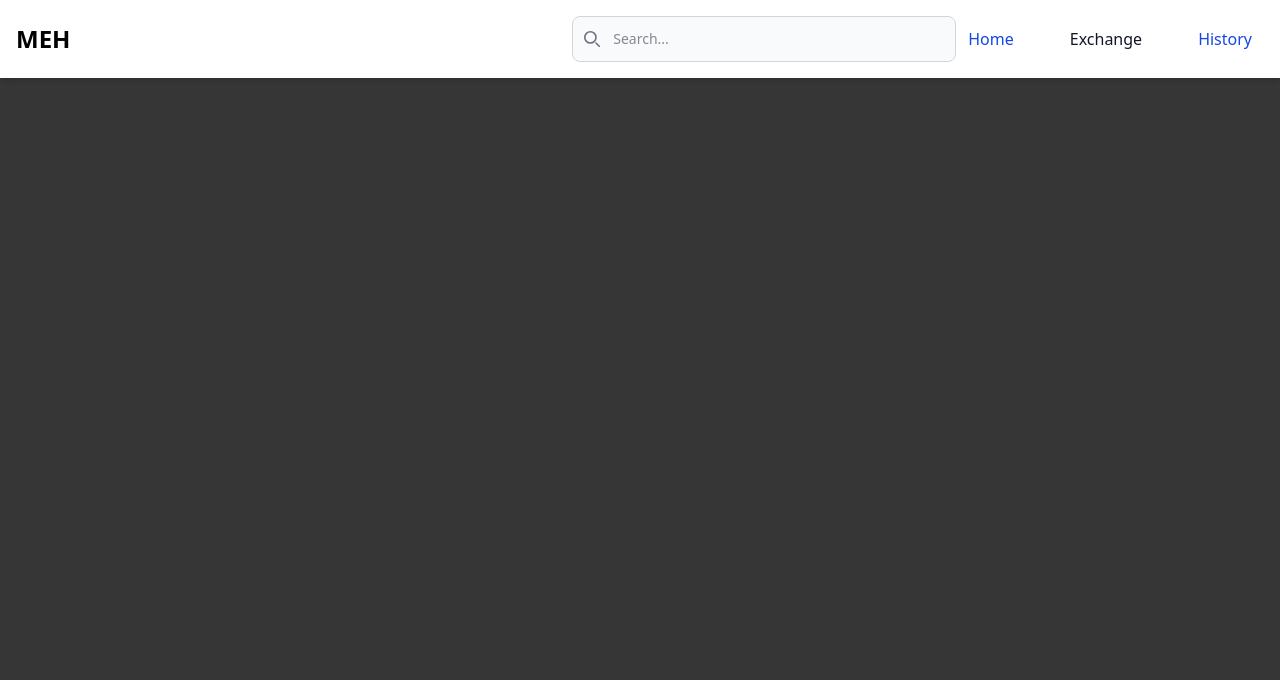
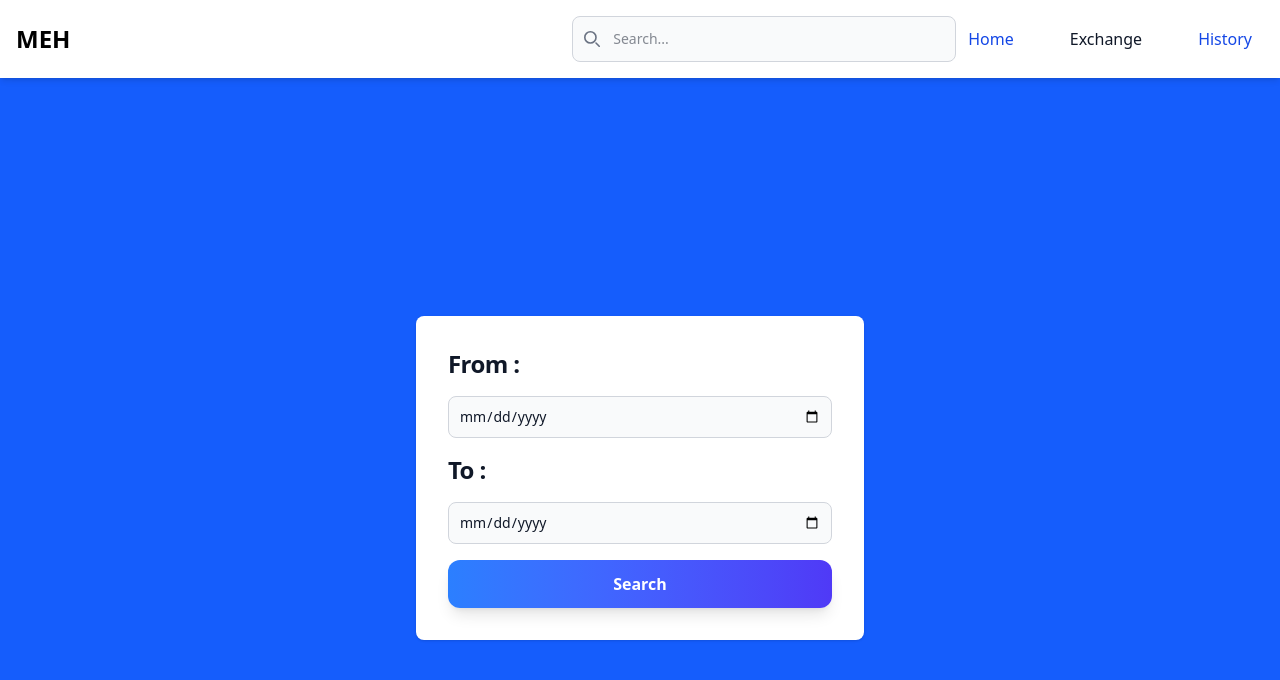
Before and after one commit to Mushtaq1295/MEH-v1, a React (Vite) app in the folder frontend/: page /history/datefilter in a window 1280 px wide. Shown: the top 680 px of the page. Built offline with nearby package versions, Linux system fonts and the light colour scheme; no server answers; a web font is replaced by a local one.

Commit message:
date function is added UI

```diff
--- a/frontend/src/App.jsx
+++ b/frontend/src/App.jsx
@@ -12,7 +12,8 @@ import EnginesList from "./components/Engines/EnginesList";
 import { EnginesProvider } from "./contexts/EnginesContext";
 import { AccessoriesProvider } from "./contexts/AccessoriesContext";
 import HistoryAllCards from "./components/History/HistoryAllCards";
-import History from "./components/Header/History";
+import DateFilter from "./components/Header/DateFilter";
+
 
 const App = () => {
   return (
@@ -32,7 +33,8 @@ const App = () => {
             <Route path="/accessories/:id/accessedit" element={<AccessEditForm />} />
             <Route path="/accessories/:id/accesscheckout" element={<AccessCheckoutForm />} />
 
-            {/* <Route path="/history" element={<HistoryAllCards />} /> */}
+            <Route path="/history" element={<HistoryAllCards />} />
+            <Route path="/history/datefilter" element={<DateFilter/>}/>
           </Routes>
         </Router>
       </AccessoriesProvider>
--- /dev/null
+++ b/frontend/src/components/Header/DateFilter.jsx
@@ -0,0 +1,58 @@
+import React from 'react'
+
+const DateFilter = () => {
+  return (
+    <>
+      <section className="min-h-screen bg-blue-600 dark:bg-gray-900">
+        <div className="flex flex-col items-center justify-center px-6 py-8 mx-auto md:h-screen lg:py-0">
+          <div className="w-full bg-white rounded-lg shadow dark:border sm:max-w-md xl:p-0 dark:bg-gray-800 dark:border-gray-700">
+            <div className="p-3 space-y-4 sm:p-8">
+              {/* <h1 className="text-xl font-bold tracking-tight text-gray-900 md:text-2xl dark:text-white">
+                Edit Item
+              </h1> */}
+              <form className="space-y-4" >
+              <div>
+                  <label
+                    htmlFor="from"
+                    className="text-xl font-bold tracking-tight text-gray-900 md:text-2xl dark:text-white"
+                  >
+                    From :
+                  </label>
+                  <input
+                    type="date"
+                    name="from"
+                    className="mt-4 bg-gray-50 border border-gray-300 text-gray-900 text-sm rounded-lg focus:ring-primary-600 focus:border-primary-600 block w-full p-2.5 dark:bg-gray-700 dark:border-gray-600 dark:placeholder-gray-400 dark:text-white"
+                    required
+                  />
+                </div>
+                <div>
+                  <label
+                    htmlFor="to"
+                    className="text-xl font-bold tracking-tight text-gray-900 md:text-2xl dark:text-white"
+                  >
+                    To :
+                  </label>
+                  <input
+                    type="date"
+                    name="to"
+                    value={Date.now()}
+                    className="mt-4 bg-gray-50 border border-gray-300 text-gray-900 text-sm rounded-lg focus:ring-primary-600 focus:border-primary-600 block w-full p-2.5 dark:bg-gray-700 dark:border-gray-600 dark:placeholder-gray-400 dark:text-white"
+                    required
+                  />
+                </div>
+                <button
+                  type="submit"
+                  className="w-full text-white bg-gradient-to-r from-blue-500 to-indigo-600 hover:from-indigo-600 hover:to-blue-500 transition-all duration-300 ease-in-out focus:ring-4 focus:outline-none focus:ring-blue-300 font-semibold rounded-xl text-base px-6 py-3 text-center shadow-lg transform hover:scale-105 cursor-pointer"
+                >
+                  Search
+                </button>
+              </form>
+            </div>
+          </div>
+        </div>
+      </section>
+    </>
+  )
+}
+
+export default DateFilter
--- a/frontend/src/components/Header/History.jsx
+++ /dev/null
@@ -1,11 +0,0 @@
-import React from 'react'
-
-const History = () => {
-  return (
-    <div id='history'>
-      this is History page
-    </div>
-  )
-}
-
-export default History
--- a/frontend/src/components/History/HistoryAccessories/HistoryAccessCard.jsx
+++ b/frontend/src/components/History/HistoryAccessories/HistoryAccessCard.jsx
@@ -12,10 +12,10 @@ const HistoryAccessCard = () => {
   return (
     <>
        <div
-    className="relative w-full max-w-sm dark:bg-gray-900 border border-gray-200 rounded-lg shadow-sm transition-transform transform hover:scale-105 cursor-pointer sm:w-auto"
+    className="relative w-full max-w-sm dark:bg-gray-900 border border-gray-200 rounded-lg shadow-sm transition-transform transform sm:w-auto"
 >
     {/* Date at the top right */}
-    <p className="absolute top-2 right-4 text-sm text-gray-400 sm:text-base md:text-lg lg:text-xl">
+    <p className="absolute top-2 right-4 text-[13px] text-gray-400 sm:text-base md:text-lg lg:text-xl">
         DD/MM/YYYY
     </p>
 
@@ -24,6 +24,10 @@ const HistoryAccessCard = () => {
         <p className="mb-2 text-lg">Customer :</p>
         <p className="mb-2 text-lg">Price :</p>
     </div>
+    <button
+        type="button"
+        className="cursor-pointer ml-1 text-white bg-blue-700 hover:bg-blue-800 focus:ring-4 focus:ring-blue-300 font-medium rounded-lg text-[12px] px-2 py-2 me-2 mb-2 dark:bg-blue-600 dark:hover:bg-blue-700 focus:outline-none dark:focus:ring-blue-800">View More</button>
+
 </div>
 
     </>
--- a/frontend/src/components/History/HistoryAccessories/HistoryAccessories.jsx
+++ b/frontend/src/components/History/HistoryAccessories/HistoryAccessories.jsx
@@ -8,7 +8,6 @@ const HistoryAccessories = () => {
 
       <div className="px-4 sm:px-1">
       <div className="grid grid-cols-2 sm:grid-cols-2  md:grid-cols-3 lg:grid-cols-4 gap-4">
-      {/* <HistoryAccessCard/>
       <HistoryAccessCard/>
       <HistoryAccessCard/>
       <HistoryAccessCard/>
@@ -16,7 +15,8 @@ const HistoryAccessories = () => {
       <HistoryAccessCard/>
       <HistoryAccessCard/>
       <HistoryAccessCard/>
-      <HistoryAccessCard/> */}
+      <HistoryAccessCard/>
+      <HistoryAccessCard/>
       </div>
       </div>
 
--- a/frontend/src/components/History/HistoryAllCards.jsx
+++ b/frontend/src/components/History/HistoryAllCards.jsx
@@ -3,18 +3,30 @@ import HistoryEngines from "./HistoryEngines/HistoryEngines";
 import HistoryAccessories from "./HistoryAccessories/HistoryAccessories";
 import HistoryAccessCardDetails from "./HistoryAccessories/HistoryAccessCardDetails";
 import HistoryEngineCardDetails from "./HistoryEngines/HistoryEngineCardDetails";
+import { Navigate, NavLink } from "react-router-dom";
 
 
 
 
 const HistoryAllCards = () => {
+  // let handleDateBtn = () =>{
+  //   console.log("Date button clicked");
+  //   Navigate()
+  // }
   return (
     <>
-      <h1 className="text-3xl font-bold m-6 text-white">Engines</h1>
-        {/* <HistoryEngines/> */}
+      <div className="flex flex-row justify-between items-center m-6">
+      <h1 className="text-3xl font-bold  text-white">Engines </h1>
+      <NavLink
+        className="cursor-pointer text-3xl text-white fa-solid fa-calendar"
+        to="/history/datefilter"
+        // onClick={handleDateBtn}
+        />
+      </div>
+        <HistoryEngines/>
 
       <h1 className="text-3xl font-bold m-6 text-white">Accessories</h1>
-      {/* <HistoryAccessories/> */}
+      <HistoryAccessories/>
       {/* <HistoryAccessCardDetails/>
       <HistoryEngineCardDetails/> */}
 
--- a/frontend/src/components/History/HistoryEngines/HistoryEngineCard.jsx
+++ b/frontend/src/components/History/HistoryEngines/HistoryEngineCard.jsx
@@ -10,18 +10,21 @@ const HistoryEngineCard = () => {
   return (
         <>
             <div
-    className="relative w-full max-w-sm dark:bg-gray-900 border border-gray-200 rounded-lg shadow-sm transition-transform transform hover:scale-105 cursor-pointer sm:w-auto"
+    className="relative w-full max-w-sm dark:bg-gray-900 border border-gray-100 rounded-lg shadow-sm transition-transform sm:w-auto"
 >
     {/* Date at the top right */}
-    <p className="absolute top-2 right-4 text-sm text-gray-400 sm:text-base md:text-lg lg:text-xl">
+    <p className="absolute top-2 right-4 text-[13px] text-gray-400 sm:text-base md:text-lg lg:text-xl">
         DD/MM/YYYY
     </p>
 
-    <div className="p-2 mt-4 text-white">
+    <div className="p-2 mt-5 text-white">
         <p className="mb-2 text-lg">Name :</p>
         <p className="mb-2 text-lg">Customer :</p>
         <p className="mb-2 text-lg">Price :</p>
     </div>
+    <button
+        type="button"
+        className="cursor-pointer ml-1 text-white bg-blue-700 hover:bg-blue-800 focus:ring-4 focus:ring-blue-300 font-medium rounded-lg text-[12px] px-2 py-2 me-2 mb-2 dark:bg-blue-600 dark:hover:bg-blue-700 focus:outline-none dark:focus:ring-blue-800">View More</button>
 </div>
 
         </>
```
Also changed, not shown: 2 other files (tests, documents, lock files or other folders).
